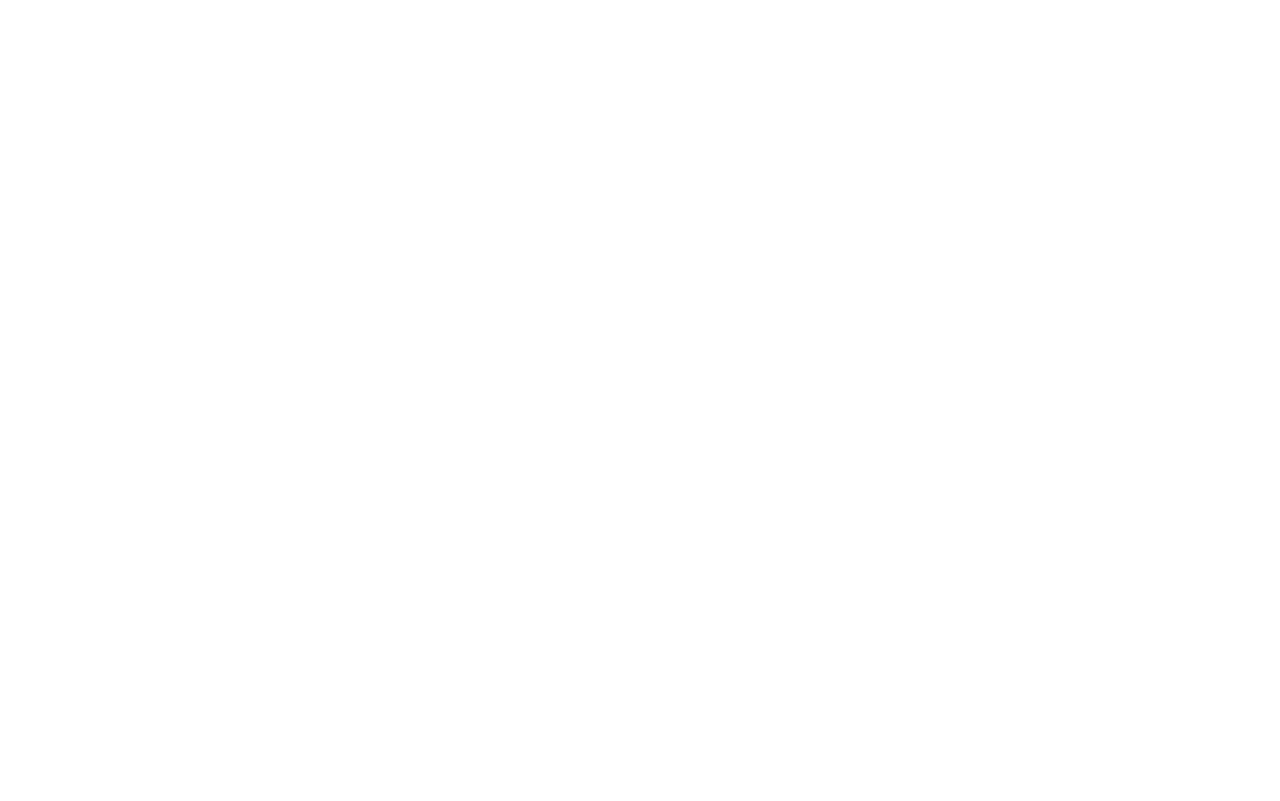
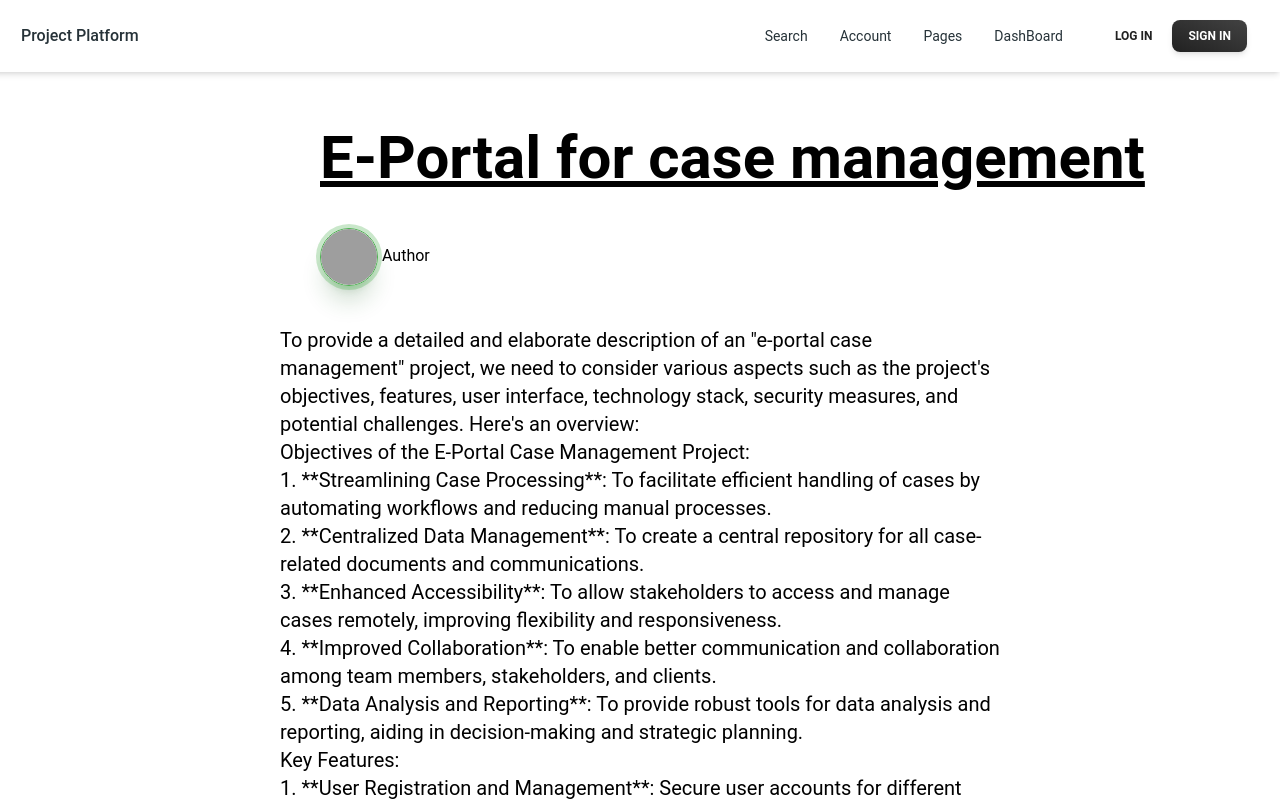
Before and after one commit to Project-Platform/ProjectPlatform, a React (Vite) app in the folder Frontend/: page /ProjectPage in a window 1280 px wide. Before the commit this address had no page. Shown: the top 801 px of the page. Built offline with nearby package versions, Linux system fonts and the light colour scheme; grey boxes are pictures that could not be loaded.

Commit message:
Project View Page is Done

```diff
--- a/Frontend/src/App.jsx
+++ b/Frontend/src/App.jsx
@@ -1,17 +1,23 @@
 import { BrowserRouter as Router, Routes, Route } from 'react-router-dom';
-
+import Layout from './Layout';
+import ProjectViewPage from './pages/ProjectViewPage';
 import LoginPage from './pages/loginPage';
 import HomePage from './pages/homePage';
 import StudentRegistrationForm from './pages/signUp/student';
+import AuthorProfilePage from './pages/AuthorProfilePage';
 
 function App() {
   return (
     <div className="App">
       <Router>
         <Routes>
+        <Route path="/" element={<Layout />}>
           <Route path="/" element={<HomePage />} />
            <Route path="/login" element={<LoginPage />} />
           <Route path="/student/register" element={<StudentRegistrationForm />} />
+          <Route path="/ProjectPage" element={<ProjectViewPage/>} />
+          <Route path="/AuthorProfile" element={<AuthorProfilePage/>}/>
+          </Route>
         </Routes>
       </Router>
     </div>
--- /dev/null
+++ b/Frontend/src/Layout.jsx
@@ -0,0 +1,11 @@
+import { Outlet } from "react-router-dom";
+import Navbar from "./components/Navbar";
+
+export default function Layout(){
+    return (
+        <main>
+        <Navbar/>
+        <Outlet/>
+        </main>
+    );
+}
--- /dev/null
+++ b/Frontend/src/components/Avatar.jsx
@@ -0,0 +1,14 @@
+import { Avatar } from "@material-tailwind/react";
+
+export function AvatarCustomStyles() {
+  return (
+    <Avatar
+      size="lg"
+      alt="avatar"
+      src="https://media.licdn.com/dms/image/D5603AQEtuQNXTpAocw/profile-displayphoto-shrink_200_200/0/1682246579147?e=2147483647&v=beta&t=whQ_rFU32x2UXTsyoDXZbCR8ktnopFy4kYRdLm5ssCM"
+      className="border border-green-500 shadow-xl shadow-green-900/20 ring-4 ring-green-500/30"
+    />
+  );
+}
+
+export default AvatarCustomStyles;
--- a/Frontend/src/components/Card2.jsx
+++ b/Frontend/src/components/Card2.jsx
@@ -1,3 +1,5 @@
+import { Link } from "react-router-dom";
+
 import {
     Card,
     CardBody,
@@ -18,7 +20,7 @@
           </Typography>
         </CardBody>
         <CardFooter className="pt-0">
-          <Button>Read More</Button>
+          <Button><Link to="/ProjectPage">Read More</Link></Button>
         </CardFooter>
       </Card>
     );
--- a/Frontend/src/components/Navbar.jsx
+++ b/Frontend/src/components/Navbar.jsx
@@ -73,8 +73,10 @@
             as="a"
             href="#"
             className="ml-3 mr-4 cursor-pointer py-1.5 font-medium"
-          >
-            Project Platform
+          ><Link to="/" >
+          Project Platform
+        </Link>
+
           </Typography>
           <div className="flex items-center gap-4">
             <div className="mr-4 hidden lg:block">{navList}</div>
--- /dev/null
+++ b/Frontend/src/pages/AuthorProfilePage.jsx
@@ -0,0 +1,9 @@
+
+
+export default function AuthorProfilePage(){
+    return (
+        <div className="mt-20">
+            Author Profile Page
+        </div>
+    )
+}
--- /dev/null
+++ b/Frontend/src/pages/ProjectViewPage.jsx
@@ -0,0 +1,65 @@
+import { useEffect } from "react";
+import { Link } from "react-router-dom";
+import AvatarCustomStyles from "../components/Avatar";
+export default function ProjectViewPage(){
+    useEffect(()=>{
+
+    },[]);
+    return(
+        <div className=" ">
+            <h1 className="font-bold text-6xl ml-80 mt-20 underline underline-offset-auto ">E-Portal for case management</h1>
+            <div className="mx-80 mt-10">
+            <Link to="/AuthorProfile"> < AvatarCustomStyles/></Link>
+
+            <Link to="/AuthorProfile"> Author</Link>
+            </div>
+            <p className="p-10 mx-60  text-xl ">To provide a detailed and elaborate description of an "e-portal case management" project, we need to consider various aspects such as the project's objectives, features, user interface, technology stack, security measures, and potential challenges. Here's an overview:<br/>
+
+ Objectives of the E-Portal Case Management Project:<br/>
+1. **Streamlining Case Processing**: To facilitate efficient handling of cases by automating workflows and reducing manual processes.<br/>
+2. **Centralized Data Management**: To create a central repository for all case-related documents and communications.<br/>
+3. **Enhanced Accessibility**: To allow stakeholders to access and manage cases remotely, improving flexibility and responsiveness.<br/>
+4. **Improved Collaboration**: To enable better communication and collaboration among team members, stakeholders, and clients.<br/>
+5. **Data Analysis and Reporting**: To provide robust tools for data analysis and reporting, aiding in decision-making and strategic planning.<br/>
+
+Key Features:<br/>
+1. **User Registration and Management**: Secure user accounts for different roles (e.g., administrators, case workers, clients).<br/>
+2. **Case Creation and Tracking**: Tools to create, assign, track, and update the status of cases.<br/>
+3. **Document Management**: Uploading, storing, and sharing case-related documents in a secure manner.<br/>
+4. **Communication Tools**: Integrated messaging, email, or notification systems for efficient communication.<br/>
+5. **Workflow Automation**: Automated triggers and alerts to streamline case processing.<br/>
+6. **Customizable Forms and Templates**: Easy-to-use forms and templates for various case types.<br/>
+7. **Reporting and Analytics**: Dynamic reporting tools for generating insights and tracking performance metrics.<br/>
+
+ User Interface Design:<br/>
+- **Intuitive Navigation**: Easy-to-navigate layout with a clear, user-friendly design.<br/>
+- **Responsive Design**: Compatible with various devices including desktops, tablets, and smartphones.<br/>
+- **Accessibility Features**: Compliance with accessibility standards to ensure usability for all users.<br/>
+
+Technology Stack:<br/>
+- **Frontend**: Technologies like React or Angular for a dynamic and responsive user interface.<br/>
+- **Backend**: Robust server-side technologies such as Node.js or .NET.<br/>
+- **Database**: Secure and scalable databases like SQL Server or MongoDB.<br/>
+- **Cloud Integration**: Utilizing cloud platforms (e.g., AWS, Azure) for scalability and reliability.<br/>
+
+### Security Measures:<br/>
+- **Data Encryption**: Encrypting data in transit and at rest.<br/>
+- **Authentication and Authorization**: Implementing strong authentication mechanisms and role-based access controls.<br/>
+- **Regular Security Audits**: Conducting periodic security assessments and updates.<br/>
+
+### Potential Challenges:<br/>
+1. **Data Privacy and Compliance**: Ensuring compliance with data protection regulations like GDPR or HIPAA.<br/>
+2. **User Adoption**: Facilitating smooth transition and adoption among users.<br/>
+3. **Integration with Existing Systems**: Seamlessly integrating the portal with existing software and databases.<br/>
+4. **Scalability**: Ensuring the system can handle increasing data and user loads efficiently.<br/>
+
+### Implementation Plan:<br/>
+- **Phase 1: Requirement Analysis and Design**<br/>
+- **Phase 2: Development and Testing**<br/>
+- **Phase 3: Deployment and User Training**<br/>
+- **Phase 4: Post-Deployment Support and Maintenance**<br/>
+
+The success of an e-portal case management project largely depends on its ability to efficiently manage cases, ensure security and compliance, and provide an intuitive user experience. Regular updates and feedback cycles are crucial to keep the system aligned with the evolving needs of its users.</p>
+        </div>
+    )
+}
--- a/Frontend/src/pages/homePage.jsx
+++ b/Frontend/src/pages/homePage.jsx
@@ -1,4 +1,4 @@
-import Navbar from "../components/Navbar";
+// import Navbar from "../components/Navbar";
 // import Card from "./Card";
 import Card2 from "../components/Card2";
 import Footer from "../components/Footer";
@@ -7,7 +7,7 @@
 
 function HomePage(){
   return (<div>
-    <Navbar/>
+    {/* <Navbar/> */}
     <br/>
     <div className="ml-28 flex flex-row flex-wrap">
 
```
